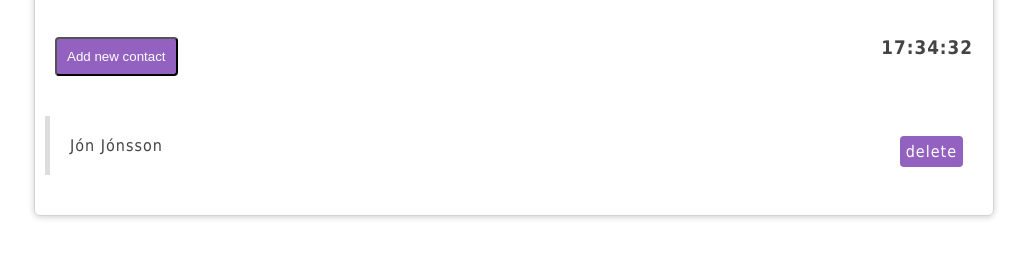
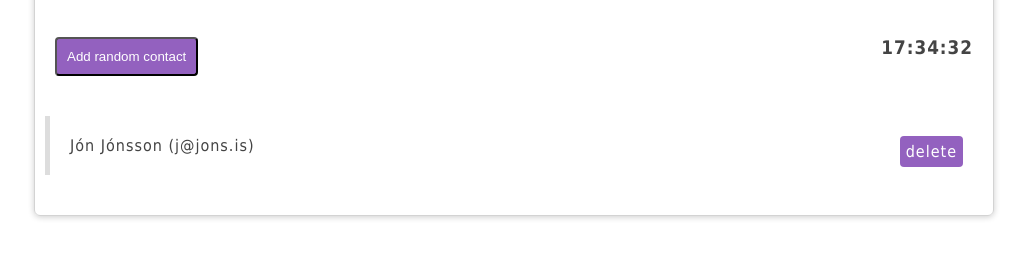
Before and after one commit to sunnaosp/module-3.7, a plain HTML site: page index.html in a window 1280 px wide. Shown: the part 82-340 px from the top of the page, without its empty margins (126-1153 px from the left). Drawn offline with Linux system fonts and the light colour scheme.

Commit message:
add email in java

```diff
--- a/app.js
+++ b/app.js
@@ -71,7 +71,7 @@ function addContactElement(contact) {
   // this would not work if we would be running this code outside a browser.
   const nameSpan = document.createElement("span");
   // Set the name of the contact in the name span
-  nameSpan.append(contact.name);
+  nameSpan.append(contact.name + " (" + contact.email + ")");
   // Set the appropriate class on the name span
   nameSpan.classList.add("name");
   // Create a new span for the delete button
--- a/index.html
+++ b/index.html
@@ -20,7 +20,7 @@
             <div>
                 <h1 class="title">Contacts list</h1>
                 <h3 id="clock"></h3>
-                <input type="button" value="Add new contact" onclick="addRandomContact()" />
+                <input type="button" value="Add random contact" onclick="addRandomContact()" />
             </div>
             <ul id="contact-list">
             </ul>
```
